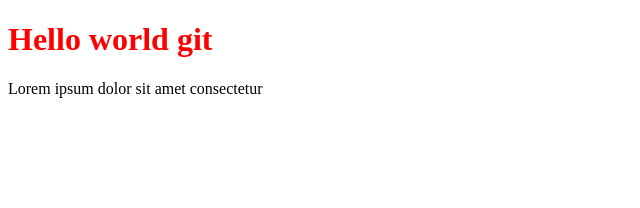
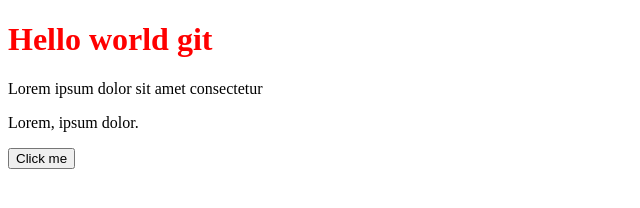
Before and after one commit to codeumarov/test-2020, a plain HTML site: page index.html in a window 1280 px wide. Shown: the whole page, without its empty margins (0-640 px from the left). Drawn offline with Linux system fonts and the light colour scheme.

Commit message:
new add branch name qwer

```diff
--- a/index.html
+++ b/index.html
@@ -12,5 +12,11 @@
      <section>
        Lorem ipsum dolor sit amet consectetur
      </section>
+     <div class="conatiner">
+       <div class="content">
+         <p>Lorem, ipsum dolor.</p>
+         <button>Click me</button>
+       </div>
+     </div>
 </body>
 </html>
--- a/style.css
+++ b/style.css
@@ -3,3 +3,7 @@
 #text{
   color: red;
 }
+
+h1{
+  color: yellow;
+}
```
